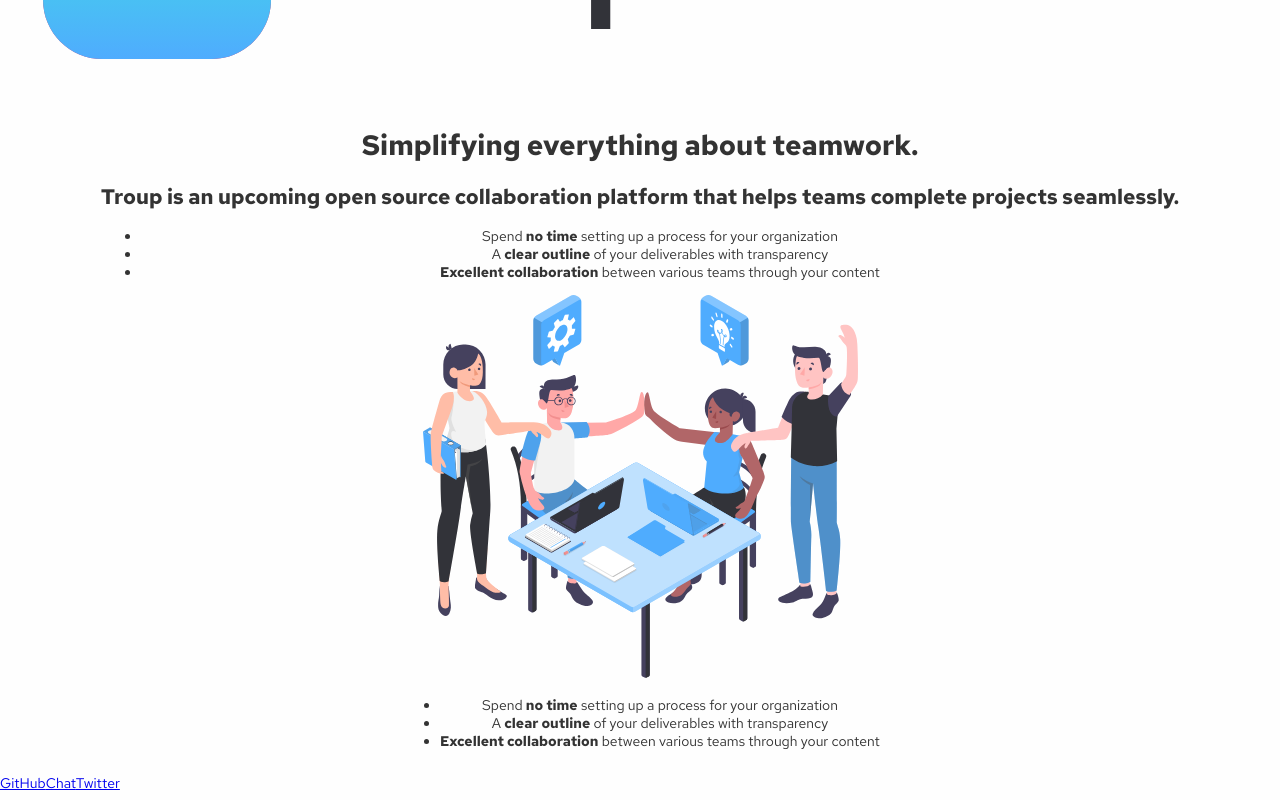
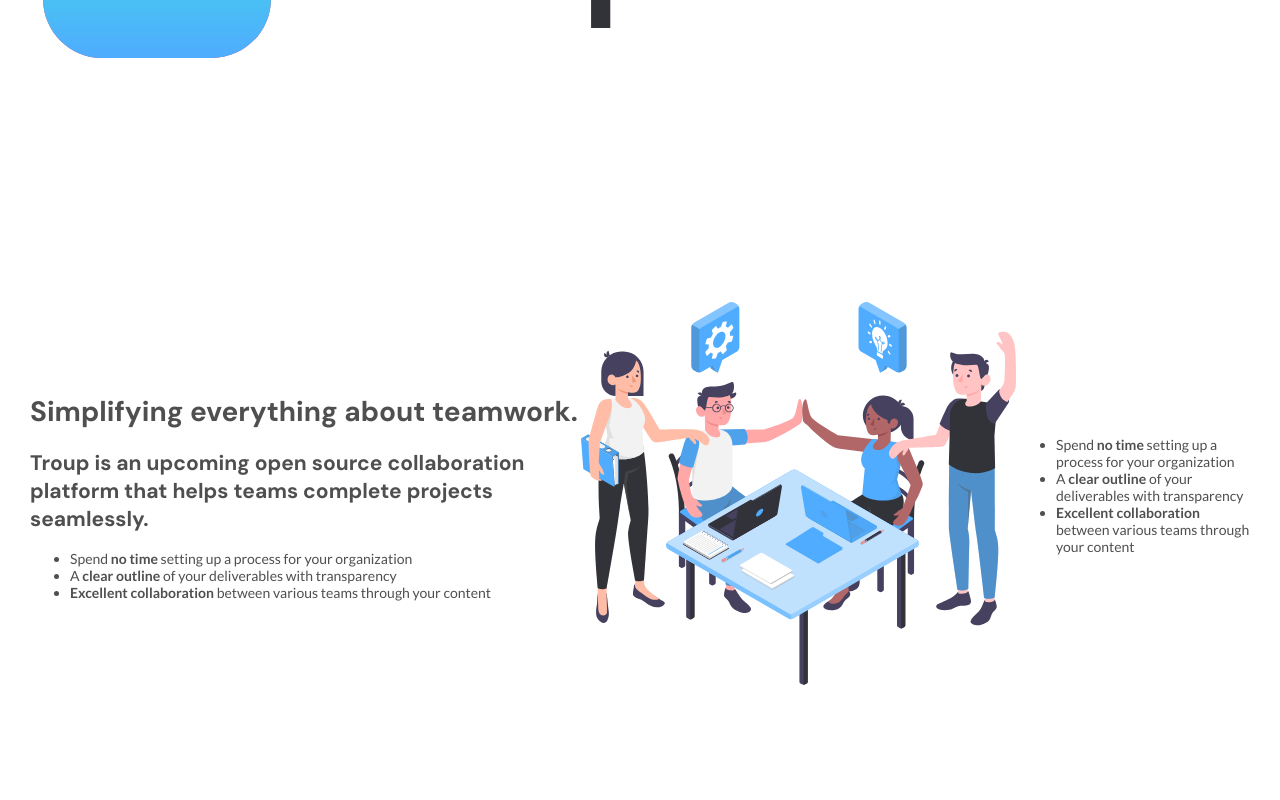
Before and after one commit to troup-io/landing, a Next.js app: page / in a window 1280 px wide. Shown: the part 1780-2580 px from the top of the page. Built offline with nearby package versions, Linux system fonts and the light colour scheme.

Commit message:
Adjust styles according to new design

```diff
--- a/styles/_mixins.scss
+++ b/styles/_mixins.scss
@@ -6,7 +6,10 @@
     flex-shrink: $shrink;
 }
 
-@mixin breakpoint($device) {
+@mixin breakpoint($devices...) {
+    @each $device in $devices {
+        @debug $device + ' in breakpoint';
+
         @if ($device== '') {
             $device: $laptops;
         }
@@ -20,12 +23,13 @@
         }
 
         @if ($device!=$mobiles-landscape) {
-        @media screen and (min-width: $min) and (max-width: $max) and (orientation: $orientation) {
+            @media (min-width: $min) and (max-width: $max) and (orientation: $orientation) {
                 @content;
             }
         } @else {
-        @media screen and (max-height: $max) and (orientation: landscape) {
+            @media (max-height: $max) and (orientation: landscape) {
                 @content;
             }
         }
     }
+}
--- a/styles/_variables.scss
+++ b/styles/_variables.scss
@@ -3,7 +3,7 @@
 **/
 
 // white
-$white: #fefefe;
+$white: #fff;
 
 // dark
 $darker: #333333;
--- a/styles/items/_content.scss
+++ b/styles/items/_content.scss
@@ -1,113 +1,122 @@
 main {
-    @include flex(center, center, column);
+    @include flex(center, center, row, 1);
     align-self: stretch;
-    height: 100%;
-    padding: $padding;
+    width: 100%;
+    max-width: 1280px;
+    height: 100vh;
+    margin: 0 auto;
+    padding: $padding * 3;
     overflow: hidden;
-    text-align: center;
 
-    .people {
-        margin-top: auto;
-        margin-bottom: -$padding * 5;
-        flex-shrink: 1;
-
-        @include breakpoint($laptops) {
-            width: 75%;
-        }
-
-        @include breakpoint($tablets-landscape) {
-            width: 65%;
+    @include breakpoint($tablets-landscape, $mobiles-landscape, $mobiles-portrait) {
+        @include flex(center, flex-start, column, 0);
+        height: max-content;
     }
 
     @include breakpoint($tablets-portrait) {
-            margin-top: 10%;
-            margin-bottom: -35%;
-            width: 95%;
+        @include flex(center, center, column, 1);
     }
 
-        @include breakpoint($mobiles-landscape) {
-            display: none;
-        }
+    .half {
+        @include flex(flex-start, center, column);
+        width: 50%;
+        max-width: 420px;
+        font-weight: normal;
+        text-align: left;
 
-        @include breakpoint($mobiles-portrait) {
-            width: 95%;
-        }
+        &:first-of-type {
+            margin: 0 $margin * 20 0 0;
         }
 
         > h1 {
-        font-size: 2.75rem;
-        font-weight: bold;
-
-        @include breakpoint($mobiles-portrait) {
-            margin-top: 0;
-        }
-
-        @include breakpoint($mobiles-landscape) {
-            margin-top: 0;
-        }
+            margin: 0 0 $margin * 1.5;
+            font-size: 2.5rem;
         }
 
         > h2 {
-        margin: $margin/2 0 $margin;
-        font-size: 1.5rem;
+            margin: 0 0 $margin;
+            font-size: 1.3rem;
             font-weight: normal;
         }
 
         > h3 {
-        font-size: 1.25rem;
-        color: $dark;
+            margin: 0 0 $margin;
             font-weight: normal;
         }
 
-    .button_group {
-        @include flex(center, center);
+        > ul {
+            width: 100%;
+            margin: $margin * 2 0 0;
+            padding: 0;
+            list-style-type: none;
 
-        @include breakpoint($mobiles-portrait) {
-            @include flex(center, center, column);
+            > li {
+                position: relative;
+                margin: 0 0 $margin * 2;
+                padding-left: $padding * 4.5;
+                font-size: 1.5rem;
+
+                &:before {
+                    content: '';
+                    position: absolute;
+                    top: 50%;
+                    left: 0;
+                    display: block;
+                    width: $padding * 3;
+                    height: $padding * 3;
+                    background: url('/images/tick.svg') no-repeat center / contain;
+                    transform: translate(0, -50%);
+                }
+            }
         }
 
-        &__button {
-            padding: $padding $padding * 2.5;
-            color: $purple;
-            font-size: 1.5rem;
-            text-decoration: none;
-            background: transparent;
-            border: 1px solid $purple;
-            border-radius: $border-radius;
-            outline: 0;
-            transition: all 0.25s ease;
-            cursor: pointer;
+        > img {
+            width: 100%;
+            align-self: center;
+        }
 
-            &:hover {
-                color: $white;
-                background: $purple;
-                box-shadow: 0 0 15px 3px rgba(lighten($purple, 45%), 0.5);
-                transform: scale(1.05);
+        @include breakpoint($tablets-landscape) {
+            &:first-of-type {
+                margin: 0 $margin * 1 0 0;
+            }
+        }
+
+        @include breakpoint(
+            $tablets-landscape,
+            $tablets-portrait,
+            $mobiles-landscape,
+            $mobiles-portrait
+        ) {
+            @include flex(center, center, column);
+            width: 100%;
+            max-width: 65%;
+            text-align: center;
+
+            &:first-of-type {
+                margin: 0 0 $margin * 1;
+            }
+
+            > img {
+                width: 50%;
+            }
         }
 
         @include breakpoint($mobiles-portrait) {
-                width: 150px;
-                margin: 0 0 $margin;
+            max-width: 95%;
+        }
     }
 
-            &__primary {
-                margin: 0 $margin * 2;
-                color: $white;
-                background: $purple;
-
-                &__mobile {
-                    display: none;
-                }
-
-                @include breakpoint($mobiles-portrait) {
+    .halfMobile {
         display: none;
 
-                    &__mobile {
+        @include breakpoint(
+            $tablets-landscape,
+            $tablets-portrait,
+            $mobiles-landscape,
+            $mobiles-portrait
+        ) {
             display: block;
-                        margin: 0 0 $margin;
+            text-align: left;
         }
     }
 }
-        }
-    }
-}
--- a/styles/items/_header.scss
+++ /dev/null
@@ -1,80 +0,0 @@
-header {
-    position: sticky;
-    top: 0;
-    left: 0;
-    @include flex(center, space-between, row, 0);
-    align-self: stretch;
-    margin: $margin;
-    padding: $padding;
-    background: $white;
-
-    @include breakpoint($mobiles-portrait) {
-        @include flex(center, center, column, 0);
-        margin: 0;
-    }
-
-    .logo {
-        width: 120px;
-
-        @include breakpoint($mobiles-portrait) {
-            height: 50px;
-        }
-
-        @include breakpoint($mobiles-landscape) {
-            width: 95px;
-        }
-    }
-
-    .nav {
-        display: flex;
-        align-items: center;
-        margin: 0;
-        padding-left: 0;
-        list-style-type: none;
-
-        &__item {
-            margin: 0 $margin/2 0 0;
-            padding: $padding $padding * 2;
-            color: $dark;
-            text-decoration: none;
-            border-radius: $border-radius;
-            transition: all 0.25s ease;
-            cursor: pointer;
-
-            &:last-of-type {
-                margin: 0;
-            }
-
-            &__primary {
-                font-weight: bold;
-            }
-
-            &__mobile {
-                display: none;
-            }
-
-            &:hover {
-                color: $white;
-                background: $purple;
-                box-shadow: 0 0 15px 3px rgba(lighten($purple, 45%), 0.5);
-            }
-
-            @include breakpoint($mobiles-portrait) {
-                font-size: 1.5rem;
-                padding: $padding / 2 $padding;
-
-                &__primary {
-                    display: none;
-                }
-
-                &__mobile {
-                    display: block;
-                }
-            }
-
-            @include breakpoint($mobiles-landscape) {
-                font-size: 1.35rem;
-            }
-        }
-    }
-}
--- /dev/null
+++ b/styles/items/_hide.scss
@@ -0,0 +1,35 @@
+@include breakpoint($tablets-landscape) {
+    [data-hide='tablet-lower'] {
+        display: none;
+    }
+}
+
+@include breakpoint($tablets-portrait) {
+    [data-hide='tablet-lower'] {
+        display: none;
+    }
+}
+
+@include breakpoint($mobiles-landscape) {
+    [data-hide='tablet-lower'] {
+        display: none;
+    }
+}
+
+@include breakpoint($mobiles-portrait) {
+    [data-hide='tablet-lower'] {
+        display: none;
+    }
+}
+
+@include breakpoint($laptops) {
+    [data-hide='laptops'] {
+        display: none;
+    }
+}
+
+@include breakpoint($widescreens) {
+    [data-hide='laptop'] {
+        display: none;
+    }
+}
--- a/styles/main.scss
+++ b/styles/main.scss
@@ -1,25 +1,29 @@
-@import url('https://fonts.googleapis.com/css?family=Red+Hat+Text:400,500,700&display=swap');
+@import url('https://fonts.googleapis.com/css?family=DM+Sans:400,700|Lato:400,700&display=swap');
 
 @import './variables';
 @import './mixins';
 
 html,
-body {
+body,
+#__next {
     width: 100%;
-    min-height: 100%;
+    height: 100vh;
     margin: 0;
     padding: 0;
-    color: $darker;
-    font-family: 'Red Hat Text', sans-serif;
+    color: $dark;
+    font-family: 'Lato', sans-serif;
     font-size: 14px;
-    background: $white;
+
+    @include breakpoint($tablets-landscape, $tablets-portrait) {
+        font-size: 16px;
+    }
 
     @include breakpoint($mobiles-portrait) {
-        font-size: 8px;
+        font-size: 12px;
     }
 
     @include breakpoint($mobiles-landscape) {
-        font-size: 10px;
+        font-size: 14px;
     }
 }
 
@@ -37,10 +41,110 @@
     font-family: inherit;
 }
 
-section {
-    height: 100vh;
-    @include flex(flex-start, flex-start, column);
+h1,
+h2,
+h3,
+h4,
+h5,
+h6 {
+    font-family: 'DM Sans', sans-serif;
 }
 
-@import './items/header';
+#wrapper {
+    position: relative;
+    height: 100vh;
+    overflow: hidden;
+
+    @include breakpoint($tablets-landscape, $mobiles-landscape, $mobiles-portrait) {
+        overflow-y: auto;
+    }
+}
+
+.background {
+    position: absolute;
+    top: 0;
+    left: 50%;
+    width: 100%;
+    height: 100%;
+    transform: translate(-50%, -10%);
+    z-index: 0;
+
+    @include breakpoint($tablets-portrait, $mobiles-portrait) {
+        top: -15%;
+        width: 200%;
+    }
+
+    @include breakpoint($tablets-landscape, $mobiles-landscape) {
+        transform: translate(-50%, -15%) scale(1.25);
+    }
+}
+
+#root {
+    position: relative;
+    @include flex(flex-start, flex-start, column);
+    height: 100%;
+    z-index: 1;
+}
+
+header {
+    top: 0;
+    left: 0;
+    @include flex(center, flex-start, row, 0);
+    align-self: stretch;
+    margin: $margin * 2;
+
+    .logo {
+        width: 120px;
+
+        @include breakpoint($tablets-landscape, $tablets-portrait) {
+            width: 200px;
+        }
+
+        @include breakpoint($mobiles-portrait) {
+            width: auto;
+            height: 50px;
+        }
+
+        @include breakpoint($mobiles-landscape) {
+            width: 95px;
+        }
+    }
+
+    @include breakpoint(
+        $tablets-landscape,
+        $tablets-portrait,
+        $mobiles-landscape,
+        $mobiles-portrait
+    ) {
+        justify-content: center;
+    }
+}
+
+footer {
+    @include flex(center, center, row, 0);
+    align-self: stretch;
+    padding: $padding * 2;
+
+    > a {
+        &:link,
+        &:active,
+        &:hover,
+        &:visited {
+            color: $dark;
+            text-decoration: none;
+
+            &:after {
+                content: '-';
+                display: inline;
+                margin: 0 $margin 0;
+            }
+
+            &:last-of-type:after {
+                display: none;
+            }
+        }
+    }
+}
+
 @import './items/content';
+@import './items/hide';
```
Lines whose indentation alone changed are shown as unchanged.
